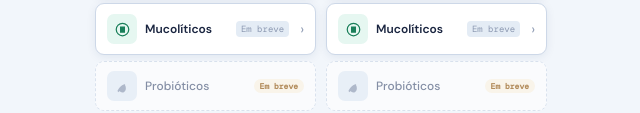
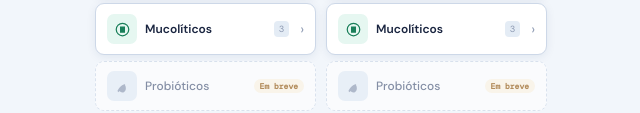
Before and after one commit to Rubiney/GuiaDose, a plain HTML site: page guiadose.html in a window 1280 px wide. Shown: the part 582-695 px from the top of the page, without its empty margins (319-959 px from the left). Drawn offline with nearby package versions, Linux system fonts and the light colour scheme.

Commit message:
Update guiadose.html

```diff
--- a/guiadose.html
+++ b/guiadose.html
@@ -395,7 +395,7 @@ main{padding:12px 14px 80px}
           <svg viewBox="0 0 24 24" fill="none" stroke="#1A7F5A" stroke-width="2"><path d="M12 2C6.48 2 2 6.48 2 12s4.48 10 10 10 10-4.48 10-10S17.52 2 12 2zm-1 14H9V8h2v8zm4 0h-2V8h2v8z"/></svg>
         </div>
         <span class="pasta-nome">Mucolíticos</span>
-        <span class="pasta-count">Em breve</span>
+        <span class="pasta-count">3</span>
         <span class="pasta-arr" id="arrMucA">›</span>
       </div>
       <div class="pasta-body" id="bodyMucA">
@@ -605,7 +605,7 @@ main{padding:12px 14px 80px}
           <svg viewBox="0 0 24 24" fill="none" stroke="#1A7F5A" stroke-width="2"><path d="M12 2C6.48 2 2 6.48 2 12s4.48 10 10 10 10-4.48 10-10S17.52 2 12 2zm-1 14H9V8h2v8zm4 0h-2V8h2v8z"/></svg>
         </div>
         <span class="pasta-nome">Mucolíticos</span>
-        <span class="pasta-count">Em breve</span>
+        <span class="pasta-count">3</span>
         <span class="pasta-arr" id="arrMucP">›</span>
       </div>
       <div class="pasta-body" id="bodyMucP">
```
